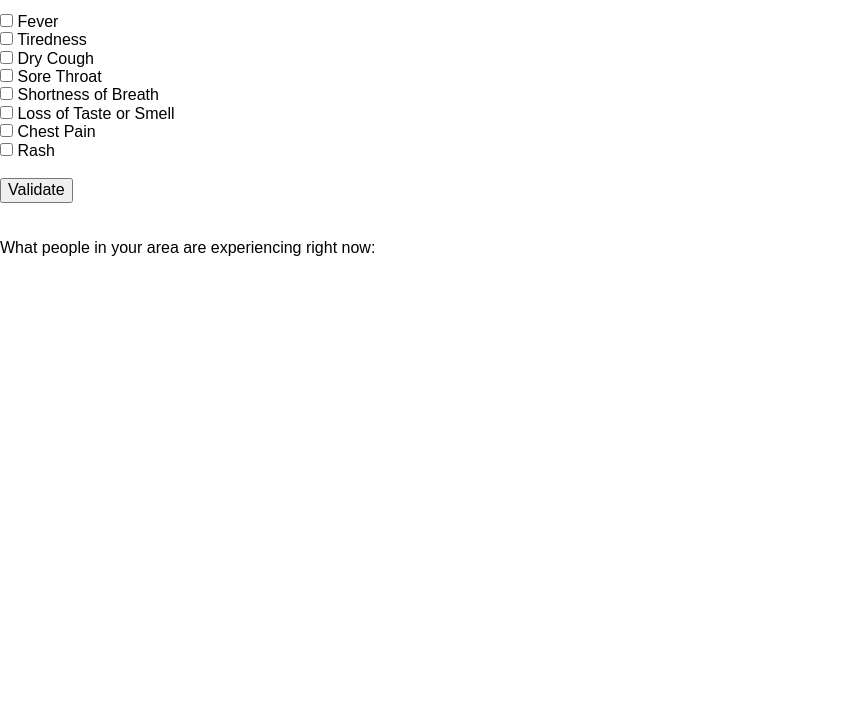
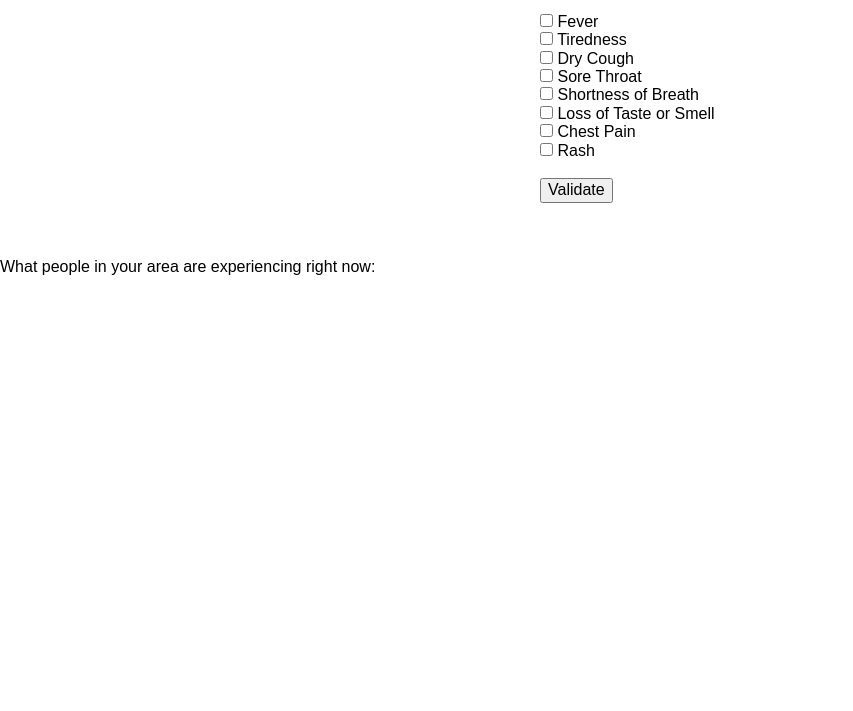
Before and after one commit to Fainimous/COVID19SymptomChecker, a plain HTML site: page index.html in a window 1280 px wide. Shown: the part 89-800 px from the top of the page, without its empty margins (0-853 px from the left). Drawn offline with nearby package versions, Linux system fonts and the light colour scheme; some packages are replaced by stand-ins of ours; no server answers.

Commit message:
updating HTML and CSS to center text

```diff
--- a/assets/css/style.css
+++ b/assets/css/style.css
@@ -0,0 +1,14 @@
+.container {
+  display: block;
+  margin-left: auto;
+  margin-right: auto;
+  width: 100%;
+  text-align: center;
+}
+
+.symptoms-list {
+  width: 200px;
+  text-align: left;
+  margin-left: auto;
+  margin-right: auto;
+}
--- a/index.html
+++ b/index.html
@@ -8,18 +8,15 @@
   <link rel="stylesheet" href="https://unpkg.com/purecss@2.0.3/build/pure-min.css" crossorigin="anonymous">
   <link rel="stylesheet" href="https://unpkg.com/purecss@2.0.3/build/grids-responsive-min.css">
   <link rel="stylesheet" href="assets/css/style.css">
-  <title>COVID-19 Checker</title>
+  <title>COVID-19 Symptom Checker</title>
 </head>
-
 <body>
-
-  <div class="wrapper">
+  <div class="container">
     <header>
-      <h2>What are your symptoms?</h2>
       <p><strong>Please check the appropriate boxes</strong></p>
     </header>
-  </div>
-  <div>
+    <h2>What are your symptoms?</h2>
+    <div class = symptoms-list>
     <input type="checkbox" class="symptoms" value="Fever" />
     <label for="Fever">Fever</label>
     <br>
@@ -43,13 +40,15 @@
     <br>
     <input type="checkbox" class="symptoms" value="Rash" />
     <label for="Rash">Rash</label>
-  </div>
+  <br>
   <br>
 <button id ="validateBtn">Validate</button>
+    </div>
 <br>
 <br>
 <div id = "message"></div>
 <br>
+</div>
   <div>What people in your area are experiencing right now:</div>
   </div>
   <br>
```
